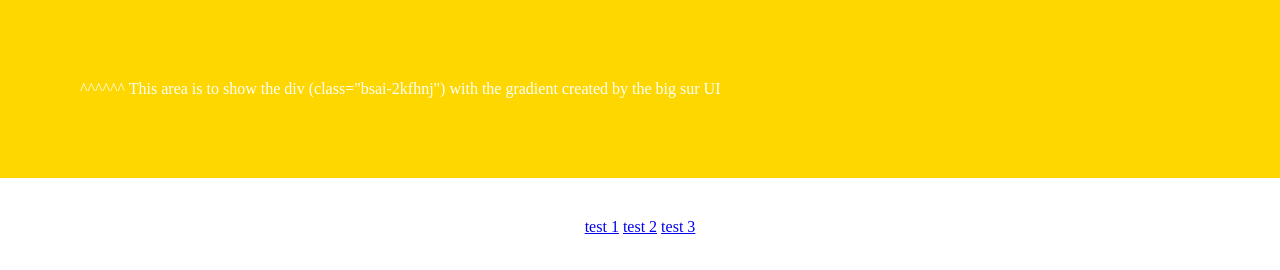
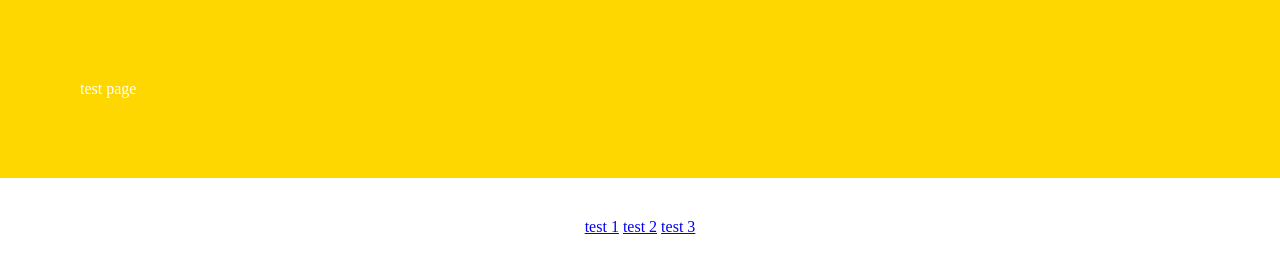
Before and after one commit to minhasongcode/minhasongcode.github.io, a plain HTML site: page test2.html in a window 1280 px wide. Drawn offline with Linux system fonts and the light colour scheme.

Commit message:
Update test2.html

```diff
--- a/test2.html
+++ b/test2.html
@@ -7,7 +7,7 @@
   <title>test</title>
 </head>
 <body style="margin:0">
-<div style="background: gold; color: #fff; padding: 80px"> ^^^^^^ This area is to show the div (class="bsai-2kfhnj") with the gradient created by the big sur UI</div>
+<div style="background: gold; color: #fff; padding: 80px">  test page </div>
 <nav style="padding: 40px; text-align:center">
   <a href="test1.html">test 1</a>
   <a href="test2.html">test 2</a>
```
